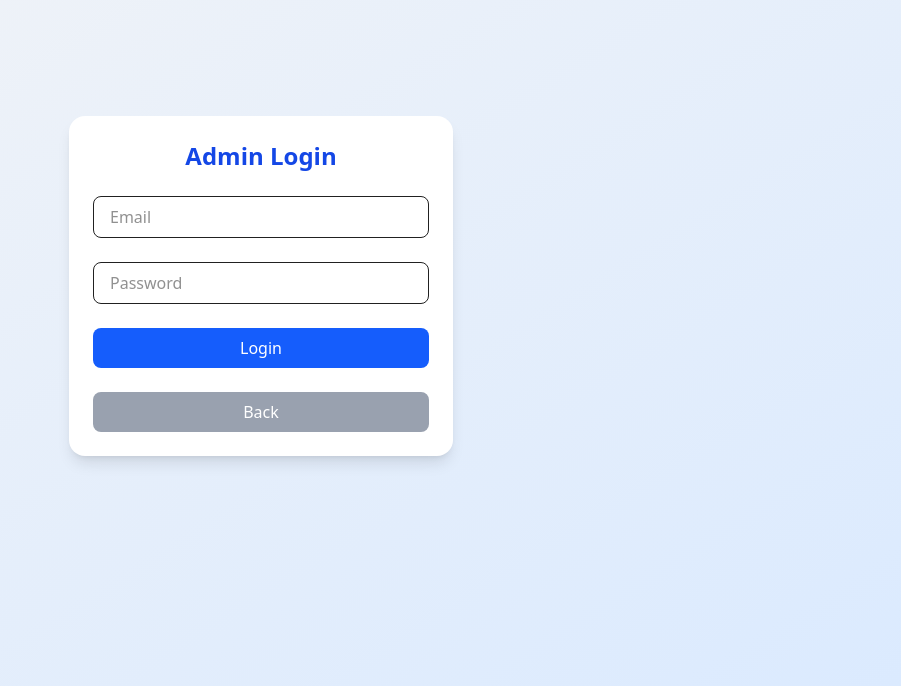
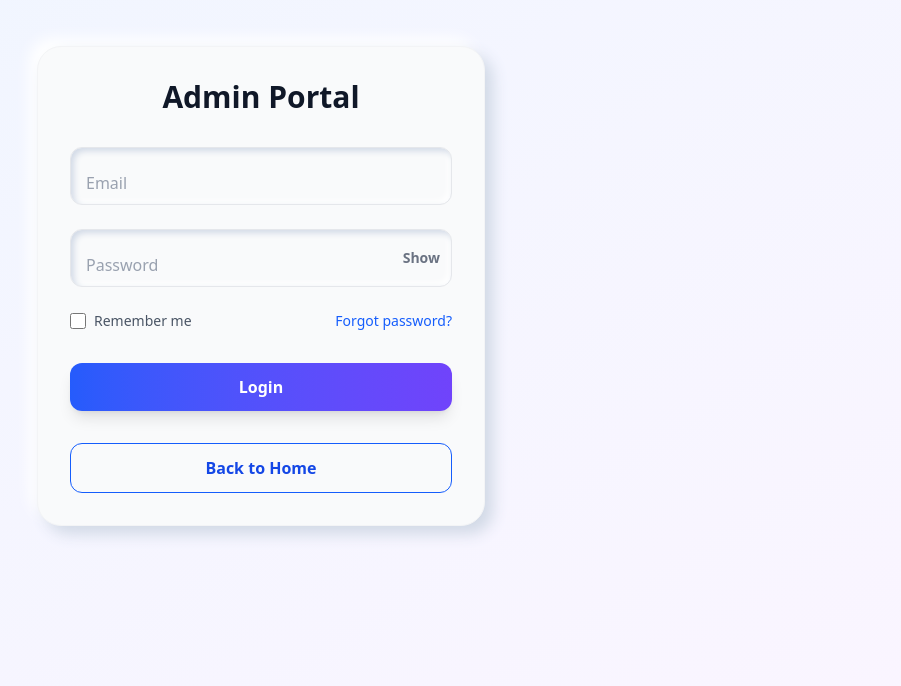
Before and after one commit to Santhoshfebi/Quiztians, a React (Vite) app: page /admin-login in a window 1280 px wide. Shown: the part 114-800 px from the top of the page, without its empty margins (379-1280 px from the left). Built offline with nearby package versions, Linux system fonts and the light colour scheme; no server answers.

Commit message:
admin login page ui

```diff
--- a/src/pages/AdminLogin.jsx
+++ b/src/pages/AdminLogin.jsx
@@ -5,7 +5,9 @@ import { supabase } from "../supabaseClient";
 export default function AdminLogin() {
   const [email, setEmail] = useState("");
   const [password, setPassword] = useState("");
+  const [showPassword, setShowPassword] = useState(false);
   const [loading, setLoading] = useState(false);
+  const [rememberMe, setRememberMe] = useState(false);
   const navigate = useNavigate();
 
   const handleAdminLogin = async () => {
@@ -17,7 +19,6 @@ export default function AdminLogin() {
       });
       if (error) throw error;
 
-      // ✅ Check role
       const role = data.user.user_metadata?.role;
       if (role !== "admin" && role !== "superadmin") {
         alert("Access denied: not an admin");
@@ -34,41 +35,130 @@ export default function AdminLogin() {
   };
 
   return (
-    <div className="flex items-center justify-center min-h-screen bg-gradient-to-br from-gray-100 to-blue-100 p-4">
-      <div className="w-full max-w-sm bg-white p-6 rounded-2xl shadow-lg space-y-6">
-        <h1 className="text-2xl font-bold text-center text-blue-700">
-          Admin Login
+    <div className="flex items-center justify-center min-h-screen bg-gradient-to-br from-blue-50 to-purple-50">
+      {/* Neumorphic Card */}
+      <div className="w-full max-w-md p-8 rounded-3xl bg-gray-50 shadow-neu border border-gray-100 relative overflow-hidden">
+        <h1 className="text-3xl font-extrabold text-center text-gray-900 mb-8">
+          Admin Portal
         </h1>
+
+        <form
+          className="space-y-6"
+          onSubmit={(e) => {
+            e.preventDefault();
+            handleAdminLogin();
+          }}
+        >
+          {/* Email Input */}
+          <div className="relative">
             <input
               type="email"
-          placeholder="Email"
+              id="email"
               value={email}
               onChange={(e) => setEmail(e.target.value)}
-          className="w-full px-4 py-2 border rounded-lg focus:outline-none focus:ring-2 focus:ring-blue-400"
+              placeholder=" "
+              required
+              className="peer w-full px-4 pt-6 pb-2 rounded-xl border border-gray-200 bg-gray-50 shadow-input focus:outline-none focus:ring-2 focus:ring-blue-400 transition-all"
             />
+            <label
+              htmlFor="email"
+              className="absolute left-4 top-2 text-gray-500 text-sm transition-all peer-placeholder-shown:top-6 peer-placeholder-shown:text-gray-400 peer-placeholder-shown:text-base peer-focus:top-2 peer-focus:text-gray-700 peer-focus:text-sm"
+            >
+              Email
+            </label>
+          </div>
+
+          {/* Password Input with Show/Hide */}
+          <div className="relative">
             <input
-          type="password"
-          placeholder="Password"
+              type={showPassword ? "text" : "password"}
+              id="password"
               value={password}
               onChange={(e) => setPassword(e.target.value)}
-          className="w-full px-4 py-2 border rounded-lg focus:outline-none focus:ring-2 focus:ring-blue-400"
+              placeholder=" "
+              required
+              className="peer w-full px-4 pt-6 pb-2 rounded-xl border border-gray-200 bg-gray-50 shadow-input focus:outline-none focus:ring-2 focus:ring-blue-400 transition-all"
             />
+            <label
+              htmlFor="password"
+              className="absolute left-4 top-2 text-gray-500 text-sm transition-all peer-placeholder-shown:top-6 peer-placeholder-shown:text-gray-400 peer-placeholder-shown:text-base peer-focus:top-2 peer-focus:text-gray-700 peer-focus:text-sm"
+            >
+              Password
+            </label>
+            {/* Show/Hide Button */}
             <button
-          onClick={handleAdminLogin}
+              type="button"
+              onClick={() => setShowPassword(!showPassword)}
+              className="absolute right-3 top-1/2 transform -translate-y-1/2 text-gray-500 hover:text-gray-700 text-sm font-semibold"
+            >
+              {showPassword ? "Hide" : "Show"}
+            </button>
+          </div>
+
+          {/* Remember Me & Forgot Password */}
+          <div className="flex items-center justify-between text-sm text-gray-600">
+            <label className="flex items-center space-x-2">
+              <input
+                type="checkbox"
+                checked={rememberMe}
+                onChange={(e) => setRememberMe(e.target.checked)}
+                className="w-4 h-4 accent-blue-500 rounded"
+              />
+              <span>Remember me</span>
+            </label>
+            <button
+              type="button"
+              onClick={() => alert("Redirect to password reset")}
+              className="hover:underline text-blue-600"
+            >
+              Forgot password?
+            </button>
+          </div>
+
+          {/* Animated Gradient Login Button */}
+          <button
+            type="submit"
             disabled={loading}
-          className={`w-full py-2 rounded-lg text-white transition-all ${
-            loading ? "bg-gray-400 cursor-not-allowed" : "bg-blue-600 hover:bg-blue-700"
-          }`}
+            className={`w-full py-3 mt-2 rounded-xl text-white font-semibold transition-all bg-gradient-to-r from-blue-600 to-purple-600 hover:from-purple-600 hover:to-blue-600 transform hover:scale-105 shadow-lg animate-gradient`}
           >
             {loading ? "Logging in..." : "Login"}
           </button>
+
+          {/* Back Button */}
           <button
+            type="button"
             onClick={() => navigate("/")}
-          className="w-full py-2 bg-gray-400 text-white rounded-lg hover:bg-gray-500 transition-all"
+            className="w-full py-3 mt-2 text-blue-700 font-semibold rounded-xl border border-blue-600 hover:bg-blue-50 transition-all"
           >
-          Back
+            Back to Home
           </button>
+        </form>
       </div>
+
+      {/* Tailwind Custom Shadows & Animations */}
+      <style jsx>{`
+        .shadow-neu {
+          box-shadow: 8px 8px 15px #d1d9e6, -8px -8px 15px #ffffff;
+        }
+        .shadow-input {
+          box-shadow: inset 3px 3px 6px #d1d9e6, inset -3px -3px 6px #ffffff;
+        }
+        .animate-gradient {
+          background-size: 200% 200%;
+          animation: gradientMove 3s ease infinite;
+        }
+        @keyframes gradientMove {
+          0% {
+            background-position: 0% 50%;
+          }
+          50% {
+            background-position: 100% 50%;
+          }
+          100% {
+            background-position: 0% 50%;
+          }
+        }
+      `}</style>
     </div>
   );
 }
--- a/src/pages/Welcome.jsx
+++ b/src/pages/Welcome.jsx
@@ -101,6 +101,9 @@ export default function Welcome() {
     language === "en"
       ? "Try to answer all questions."
       : "அனைத்து கேள்விகளுக்கும் பதில் சொல்ல முயலுங்கள்.",
+      language === "en"
+      ? "Review your  responses at the end of Quiz for correct answers."
+      : "வினாடி வினா முடிவில் உங்கள் பதில்களைச் சரிபார்க்கவும்.",
     language === "en"
       ? "🏅 Correct answers are rewarded."
       : "🏅 சரியான பதில்களுக்கு மதிப்பெண் வழங்கப்படும்.",
```
Lines whose indentation alone changed are shown as unchanged.
